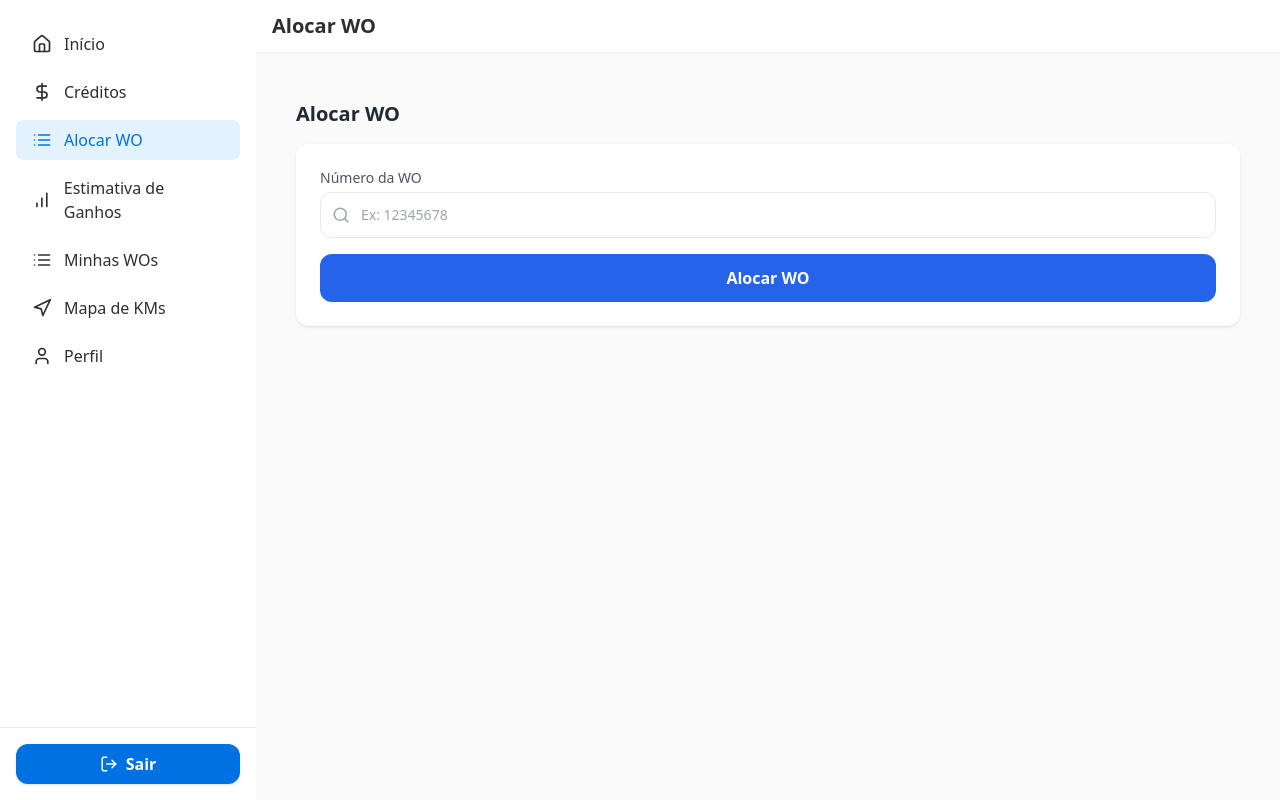
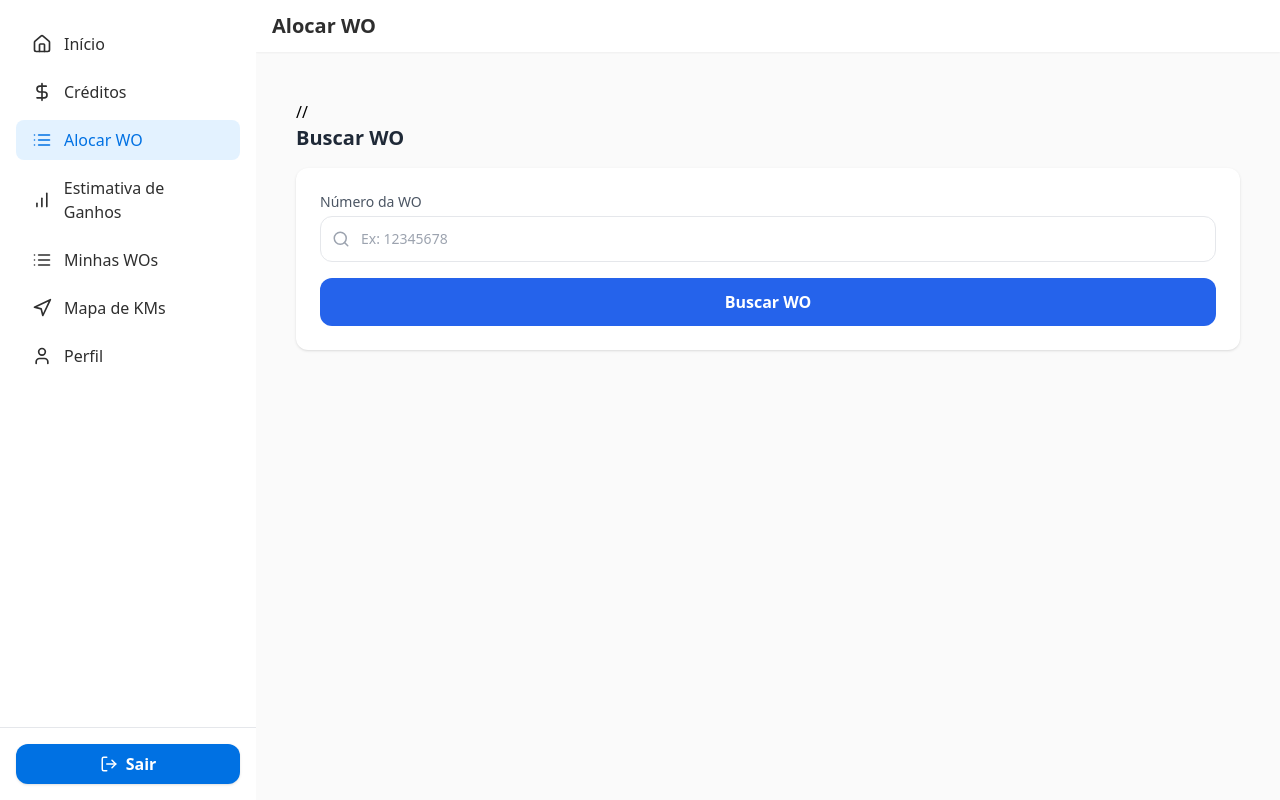
Before and after one commit to lealflavio/Projeto-Geral, a React (Vite) app in the folder dashboard/frontend/: page /alocar-wo in a window 1280 px wide. Built offline with nearby package versions, Linux system fonts and the light colour scheme; sample sign-in values are in the browser's storage.

Commit message:
Update WorkOrderAllocation.jsx

```diff
--- a/dashboard/frontend/src/pages/WorkOrderAllocation.jsx
+++ b/dashboard/frontend/src/pages/WorkOrderAllocation.jsx
@@ -563,7 +563,7 @@ const WorkOrderAllocation = () => {
       setProgressInterval(null);
 
       if (!response.ok) {
-        let mensagemErro = "Erro ao alocar WO";
+        let mensagemErro = "Erro ao buscar WO";
 
         // Verificar se a mensagem de erro contém indicação de WO não encontrada
         if (response.status === 404 ||
@@ -805,7 +805,7 @@ const WorkOrderAllocation = () => {
 
   return (
     <div className="p-4 md:p-6">
-      <h1 className="text-xl font-semibold text-gray-800 mb-4">Alocar WO</h1>
+     // <h1 className="text-xl font-semibold text-gray-800 mb-4">Buscar WO</h1>
 
       {/* Formulário de busca */}
       <div className="bg-white rounded-xl shadow p-6 mb-6">
@@ -849,10 +849,10 @@ const WorkOrderAllocation = () => {
             {isLoading ? (
               <>
                 <Loader size={18} className="animate-spin" />
-                <span>Alocando...</span>
+                <span>Buscando...</span>
               </>
             ) : (
-              "Alocar WO"
+              "Buscar WO"
             )}
           </button>
 
```
